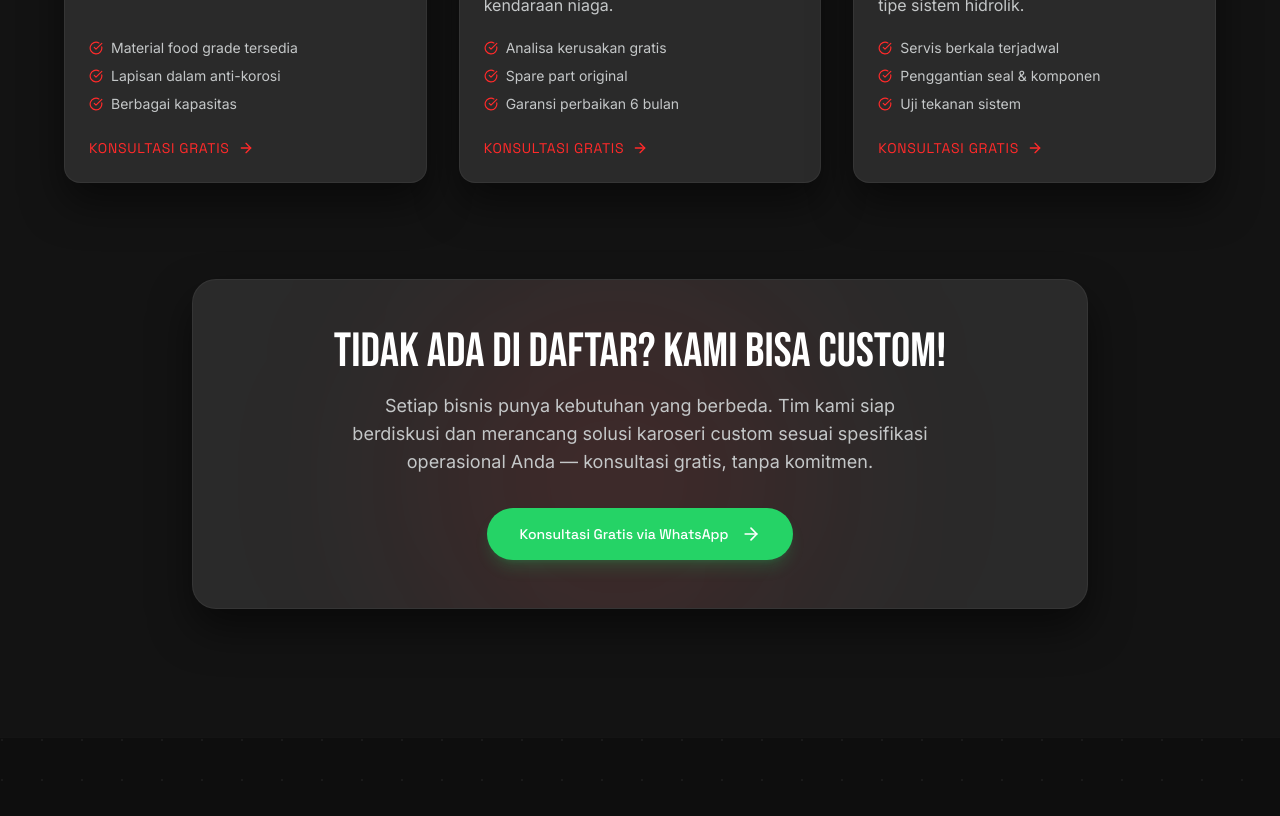
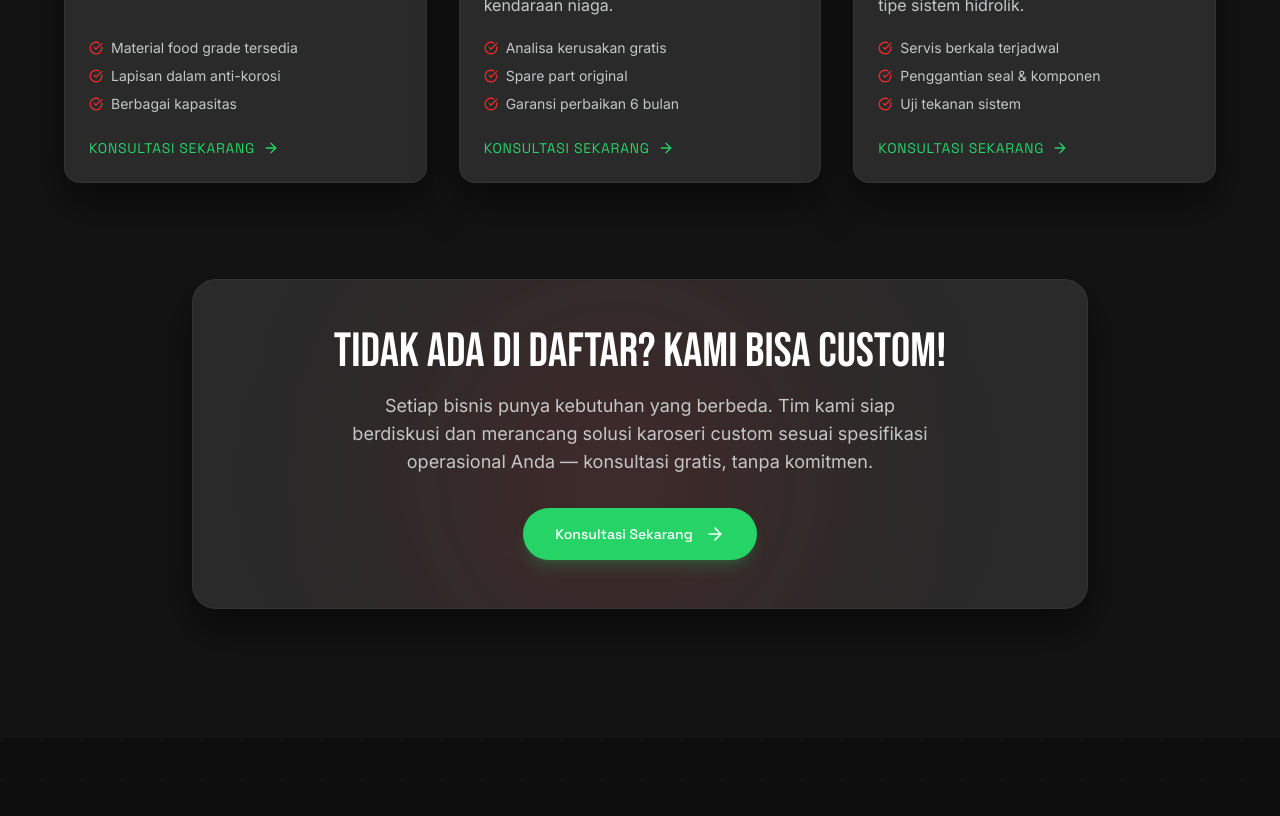
Before and after one commit to whatwouldciwdo/karoseriberdikariraya, a Next.js app: page /services in a window 1280 px wide. Shown: the part 2800-3616 px from the top of the page. Built offline with nearby package versions, Linux system fonts and the light colour scheme.

Commit message:
Update UI texts: Consult button and News menu

```diff
--- a/src/app/page.tsx
+++ b/src/app/page.tsx
@@ -165,7 +165,7 @@ export default function Home() {
 
               <div className="space-y-6">
                 <p className="font-body-lg text-lg text-on-surface-variant leading-relaxed">
-                  <strong className="text-white font-semibold">Berdikari Raya Service</strong> adalah perusahaan jasa <strong className="text-white font-semibold">karoseri truk di JABODETABEK dan Bandung</strong> yang melayani pembuatan dan perbaikan berbagai kebutuhan kendaraan niaga. Kami menangani <strong className="text-white font-semibold">karoseri box aluminium, box besi, wing box, dump truck, dump truck three way, lube truck, fuel truck, truck tangki, water sprayer truck</strong>, hingga <strong className="text-white font-semibold">repair body custom</strong> dan <strong className="text-white font-semibold">service hydraulic system</strong>.
+                  <strong className="text-white font-semibold">Berdikari Raya Service</strong> adalah perusahaan jasa <strong className="text-white font-semibold">karoseri truk di JABODETABEK dan Bandung</strong> yang melayani pembuatan dan perbaikan berbagai kebutuhan kendaraan niaga. Kami menangani <strong className="text-white font-semibold">karoseri box aluminium, box freezer, box besi, wing box, dump truck, dump truck three way, lube truck, fuel truck, truck tangki, water sprayer truck</strong>, hingga <strong className="text-white font-semibold">repair body custom</strong> dan <strong className="text-white font-semibold">service hydraulic system</strong>.
                 </p>
                 <p className="font-body-lg text-lg text-on-surface-variant leading-relaxed">
                   Didukung tenaga kerja berpengalaman dan proses kerja yang terstandar, kami berkomitmen memberikan hasil yang kuat, rapi, fungsional, dan sesuai kebutuhan operasional pelanggan dari berbagai sektor industri, logistik, konstruksi, dan distribusi.
@@ -254,9 +254,9 @@ export default function Home() {
                   <p className="font-body-md text-sm md:text-base text-on-surface-variant leading-relaxed line-clamp-3 mb-4 md:mb-6 flex-1">
                     {service.desc}
                   </p>
-                  <div className="flex items-center gap-2 text-secondary-container font-label-md text-xs md:text-sm uppercase tracking-wider mt-auto group-hover:gap-4 transition-all">
-                    <span style={{ color: '#FF2A2A' }}>Lihat Detail</span>
-                    <ArrowRight size={16} className="group-hover:translate-x-1 transition-transform" style={{ color: '#FF2A2A' }} />
+                  <div className="flex items-center gap-2 font-label-md text-xs md:text-sm uppercase tracking-wider mt-auto group-hover:gap-4 transition-all">
+                    <span style={{ color: '#25D366' }}>Konsultasi Sekarang</span>
+                    <ArrowRight size={16} className="group-hover:translate-x-1 transition-transform" style={{ color: '#25D366' }} />
                   </div>
                 </div>
               </div>
@@ -354,7 +354,7 @@ export default function Home() {
             <div className="flex flex-col space-y-4">
               <a href="https://wa.me/6281291578404" target="_blank" rel="noreferrer" className="flex items-center gap-4 bg-surface-container hover:bg-surface-container-high p-4 rounded-2xl border border-white/5 transition-colors group">
                 <div className="w-12 h-12 rounded-full flex items-center justify-center transition-colors shrink-0" style={{ background: 'rgba(37,211,102,0.12)' }}>
-                  <svg viewBox="0 0 24 24" width="24" height="24" fill="#25d366" className="group-hover:scale-110 transition-transform"><path d="M17.472 14.382c-.297-.149-1.758-.867-2.03-.967-.273-.099-.471-.148-.67.15-.197.297-.767.966-.94 1.164-.173.199-.347.223-.644.075-.297-.15-1.255-.463-2.39-1.475-.883-.788-1.48-1.761-1.653-2.059-.173-.297-.018-.458.13-.606.134-.133.298-.347.446-.52.149-.174.198-.298.298-.497.099-.198.05-.371-.025-.52-.075-.149-.669-1.612-.916-2.207-.242-.579-.487-.5-.669-.51-.173-.008-.371-.01-.57-.01-.198 0-.52.074-.792.372-.272.297-1.04 1.016-1.04 2.479 0 1.462 1.065 2.875 1.213 3.074.149.198 2.096 3.2 5.077 4.487.709.306 1.262.489 1.694.625.712.227 1.36.195 1.871.118.571-.085 1.758-.719 2.006-1.413.248-.694.248-1.289.173-1.413-.074-.124-.272-.198-.57-.347m-5.421 7.403h-.004a9.87 9.87 0 01-5.031-1.378l-.361-.214-3.741.982.998-3.648-.235-.374a9.86 9.86 0 01-1.51-5.26c.001-5.45 4.436-9.884 9.888-9.884 2.64 0 5.122 1.03 6.988 2.898a9.825 9.825 0 012.893 6.994c-.003 5.45-4.437 9.884-9.885 9.884m8.413-18.297A11.815 11.815 0 0012.05 0C5.495 0 .16 5.335.157 11.892c0 2.096.547 4.142 1.588 5.945L.057 24l6.305-1.654a11.882 11.882 0 005.683 1.448h.005c6.554 0 11.89-5.335 11.893-11.893a11.821 11.821 0 00-3.48-8.413z"/></svg>
+                  <svg viewBox="0 0 24 24" width="24" height="24" fill="#25d366" className="group-hover:scale-110 transition-transform"><path d="M17.472 14.382c-.297-.149-1.758-.867-2.03-.967-.273-.099-.471-.148-.67.15-.197.297-.767.966-.94 1.164-.173.199-.347.223-.644.075-.297-.15-1.255-.463-2.39-1.475-.883-.788-1.48-1.761-1.653-2.059-.173-.297-.018-.458.13-.606.134-.133.298-.347.446-.52.149-.174.198-.298.298-.497.099-.198.05-.371-.025-.52-.075-.149-.669-1.612-.916-2.207-.242-.579-.487-.5-.669-.51-.173-.008-.371-.01-.57-.01-.198 0-.52.074-.792.372-.272.297-1.04 1.016-1.04 2.479 0 1.462 1.065 2.875 1.213 3.074.149.198 2.096 3.2 5.077 4.487.709.306 1.262.489 1.694.625.712.227 1.36.195 1.871.118.571-.085 1.758-.719 2.006-1.413.248-.694.248-1.289.173-1.413-.074-.124-.272-.198-.57-.347m-5.421 7.403h-.004a9.87 9.87 0 01-5.031-1.378l-.361-.214-3.741.982.998-3.648-.235-.374a9.86 9.86 0 01-1.51-5.26c.001-5.45 4.436-9.884 9.888-9.884 2.64 0 5.122 1.03 6.988 2.898a9.825 9.825 0 012.893 6.994c-.003 5.45-4.437 9.884-9.885 9.884m8.413-18.297A11.815 11.815 0 0012.05 0C5.495 0 .16 5.335.157 11.892c0 2.096.547 4.142 1.588 5.945L.057 24l6.305-1.654a11.882 11.882 0 005.683 1.448h.005c6.554 0 11.89-5.335 11.893-11.893a11.821 11.821 0 00-3.48-8.413z" /></svg>
                 </div>
                 <div className="flex flex-col">
                   <span className="font-body-lg text-lg text-white group-hover:text-secondary-container transition-colors">Slamet Mulyono</span>
@@ -369,7 +369,7 @@ export default function Home() {
               </a>
               <a href="https://wa.me/6282113484129" target="_blank" rel="noreferrer" className="flex items-center gap-4 bg-surface-container hover:bg-surface-container-high p-4 rounded-2xl border border-white/5 transition-colors group min-w-0">
                 <div className="w-12 h-12 rounded-full flex items-center justify-center transition-colors shrink-0" style={{ background: 'rgba(37,211,102,0.12)' }}>
-                  <svg viewBox="0 0 24 24" width="24" height="24" fill="#25d366" className="group-hover:scale-110 transition-transform"><path d="M17.472 14.382c-.297-.149-1.758-.867-2.03-.967-.273-.099-.471-.148-.67.15-.197.297-.767.966-.94 1.164-.173.199-.347.223-.644.075-.297-.15-1.255-.463-2.39-1.475-.883-.788-1.48-1.761-1.653-2.059-.173-.297-.018-.458.13-.606.134-.133.298-.347.446-.52.149-.174.198-.298.298-.497.099-.198.05-.371-.025-.52-.075-.149-.669-1.612-.916-2.207-.242-.579-.487-.5-.669-.51-.173-.008-.371-.01-.57-.01-.198 0-.52.074-.792.372-.272.297-1.04 1.016-1.04 2.479 0 1.462 1.065 2.875 1.213 3.074.149.198 2.096 3.2 5.077 4.487.709.306 1.262.489 1.694.625.712.227 1.36.195 1.871.118.571-.085 1.758-.719 2.006-1.413.248-.694.248-1.289.173-1.413-.074-.124-.272-.198-.57-.347m-5.421 7.403h-.004a9.87 9.87 0 01-5.031-1.378l-.361-.214-3.741.982.998-3.648-.235-.374a9.86 9.86 0 01-1.51-5.26c.001-5.45 4.436-9.884 9.888-9.884 2.64 0 5.122 1.03 6.988 2.898a9.825 9.825 0 012.893 6.994c-.003 5.45-4.437 9.884-9.885 9.884m8.413-18.297A11.815 11.815 0 0012.05 0C5.495 0 .16 5.335.157 11.892c0 2.096.547 4.142 1.588 5.945L.057 24l6.305-1.654a11.882 11.882 0 005.683 1.448h.005c6.554 0 11.89-5.335 11.893-11.893a11.821 11.821 0 00-3.48-8.413z"/></svg>
+                  <svg viewBox="0 0 24 24" width="24" height="24" fill="#25d366" className="group-hover:scale-110 transition-transform"><path d="M17.472 14.382c-.297-.149-1.758-.867-2.03-.967-.273-.099-.471-.148-.67.15-.197.297-.767.966-.94 1.164-.173.199-.347.223-.644.075-.297-.15-1.255-.463-2.39-1.475-.883-.788-1.48-1.761-1.653-2.059-.173-.297-.018-.458.13-.606.134-.133.298-.347.446-.52.149-.174.198-.298.298-.497.099-.198.05-.371-.025-.52-.075-.149-.669-1.612-.916-2.207-.242-.579-.487-.5-.669-.51-.173-.008-.371-.01-.57-.01-.198 0-.52.074-.792.372-.272.297-1.04 1.016-1.04 2.479 0 1.462 1.065 2.875 1.213 3.074.149.198 2.096 3.2 5.077 4.487.709.306 1.262.489 1.694.625.712.227 1.36.195 1.871.118.571-.085 1.758-.719 2.006-1.413.248-.694.248-1.289.173-1.413-.074-.124-.272-.198-.57-.347m-5.421 7.403h-.004a9.87 9.87 0 01-5.031-1.378l-.361-.214-3.741.982.998-3.648-.235-.374a9.86 9.86 0 01-1.51-5.26c.001-5.45 4.436-9.884 9.888-9.884 2.64 0 5.122 1.03 6.988 2.898a9.825 9.825 0 012.893 6.994c-.003 5.45-4.437 9.884-9.885 9.884m8.413-18.297A11.815 11.815 0 0012.05 0C5.495 0 .16 5.335.157 11.892c0 2.096.547 4.142 1.588 5.945L.057 24l6.305-1.654a11.882 11.882 0 005.683 1.448h.005c6.554 0 11.89-5.335 11.893-11.893a11.821 11.821 0 00-3.48-8.413z" /></svg>
                 </div>
                 <div className="flex flex-col">
                   <span className="font-body-lg text-lg text-white group-hover:text-secondary-container transition-colors">Dodo Prasetyo</span>
--- a/src/app/services/page.tsx
+++ b/src/app/services/page.tsx
@@ -212,10 +212,10 @@ export default function ServicesPage() {
                   href={`https://wa.me/6281291578404?text=Halo%2C%20saya%20ingin%20tanya%20tentang%20${encodeURIComponent(service.title)}`}
                   target="_blank"
                   rel="noreferrer"
-                  className="flex items-center gap-2 text-secondary-container font-label-md text-sm uppercase tracking-wider mt-auto group-hover:gap-4 transition-all"
+                  className="flex items-center gap-2 font-label-md text-sm uppercase tracking-wider mt-auto group-hover:gap-4 transition-all"
                 >
-                  <span>Konsultasi Gratis</span>
-                  <ArrowRight size={16} className="group-hover:translate-x-1 transition-transform" />
+                  <span style={{ color: '#25D366' }}>Konsultasi Sekarang</span>
+                  <ArrowRight size={16} className="group-hover:translate-x-1 transition-transform" style={{ color: '#25D366' }} />
                 </a>
               </div>
             </div>
@@ -223,7 +223,7 @@ export default function ServicesPage() {
         </div>
 
         {/* CTA Bottom */}
-          <div className="mt-24 max-w-4xl mx-auto text-center bg-surface-container-high rounded-3xl p-12 border border-white/5 shadow-sleek relative overflow-hidden">
+        <div className="mt-24 max-w-4xl mx-auto text-center bg-surface-container-high rounded-3xl p-12 border border-white/5 shadow-sleek relative overflow-hidden">
           <div className="absolute top-0 left-1/4 w-[400px] h-[400px] bg-secondary-container/10 rounded-full blur-[100px] pointer-events-none" />
           <div className="relative z-10">
             <h2 className="font-headline-lg text-3xl md:text-5xl text-white mb-4">Tidak Ada di Daftar? Kami Bisa Custom!</h2>
@@ -236,7 +236,7 @@ export default function ServicesPage() {
               rel="noreferrer"
               className="inline-flex items-center gap-3 bg-[#25D366] text-white px-8 py-4 rounded-full font-label-md text-label-md hover:brightness-110 transition-all active:scale-95 shadow-lg shadow-[#25D366]/20"
             >
-              Konsultasi Gratis via WhatsApp
+              Konsultasi Sekarang
               <ArrowRight size={20} />
             </a>
           </div>
--- a/src/components/Footer.tsx
+++ b/src/components/Footer.tsx
@@ -35,7 +35,7 @@ export default function Footer() {
                 { label: "Home", href: "/" },
                 { label: "Services", href: "/services" },
                 { label: "About Us", href: "/about" },
-                { label: "Blog", href: "/blog" },
+                { label: "News", href: "/blog" },
                 { label: "Contact", href: "/contact" },
               ].map((item) => (
                 <Link
--- a/src/components/Navbar.tsx
+++ b/src/components/Navbar.tsx
@@ -31,7 +31,7 @@ const navItems = [
     thumb: "https://images.unsplash.com/photo-1504307651254-35680f356dfd?w=120&h=120&fit=crop&q=80",
   },
   {
-    label: "Blog",
+    label: "News",
     href: "/blog",
     icon: FileText,
     // Box truck / cargo - logistics article
```
Also changed, not shown: src/app/blog/page.tsx (+5 -5 lines).
